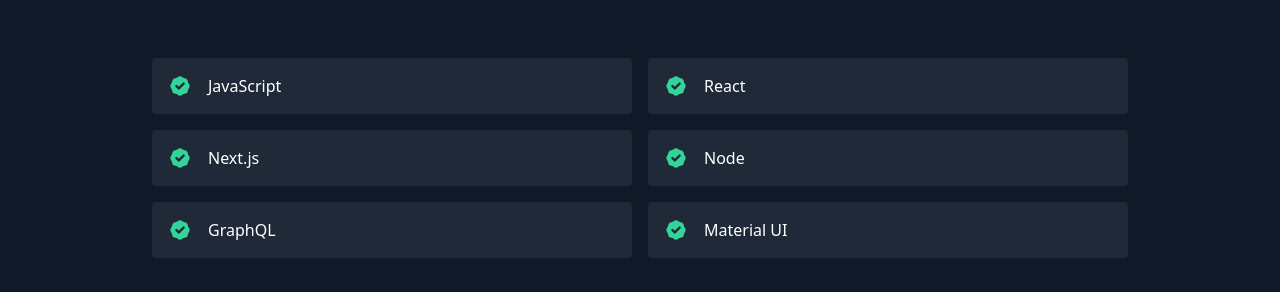
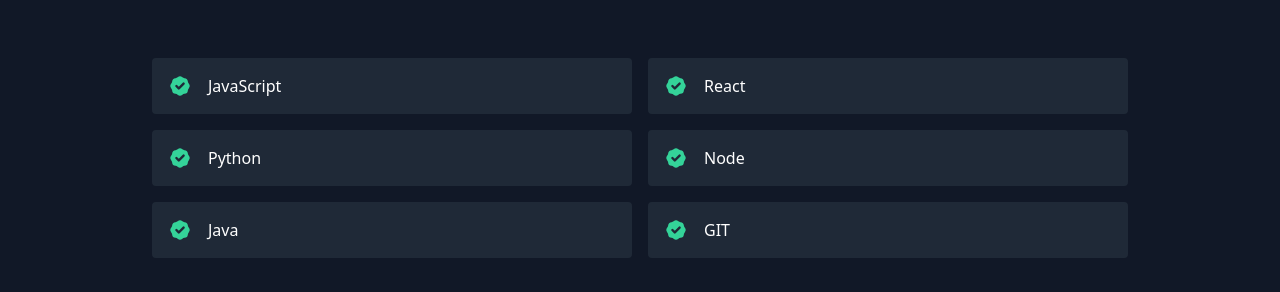
Before and after one commit to SeanKruse/Portfolio, a React (Create React App) app: page / in a window 1280 px wide. Shown: the part 1711-2003 px from the top of the page. Built offline with nearby package versions, Linux system fonts and the light colour scheme.

Commit message:
Updated Note Ninja Gif

```diff
--- a/src/data.js
+++ b/src/data.js
@@ -5,15 +5,15 @@
     description:
       "The ultimate Chrome extension for seamless note-taking and organization. With Note Ninja, you can effortlessly save important information to Microsoft Word or Google Docs while browsing the web. ",
     image: "./project-1.gif",
-    link: "https://reactbootcamp.com",
+    link: "https://chrome.google.com/webstore/detail/note-ninja/nldmjficnkjkmlekekkaehkhgpkoakdh",
   },
   {
-    title: "React Tracks",
-    subtitle: "React and Python",
+    title: "Javascript, HTML, CSS",
+    subtitle: "Microsoft Outlook Signature Extension",
     description:
-      "Lorem ipsum dolor sit amet consectetur adipisicing elit. Praesentium dolore rerum laborum iure enim sint nemo omnis voluptate exercitationem eius?",
+      "An extension that allows users to create and manage their email signatures in Microsoft Outlook. ",
     image: "./project-2.gif",
-    link: "https://reactbootcamp.com",
+    link: "https://github.com/SeanKruse/school-projects/tree/main/Software%20Development%20Method%20and%20Tools",
   },
   {
     title: "DevChat",
@@ -53,8 +53,8 @@
 export const skills = [
   "JavaScript",
   "React",
-  "Next.js",
+  "Python",
   "Node",
-  "GraphQL",
-  "Material UI",
+  "Java",
+  "GIT",
 ];
```
Also changed, not shown: 1 other file (tests, documents, lock files or other folders).
